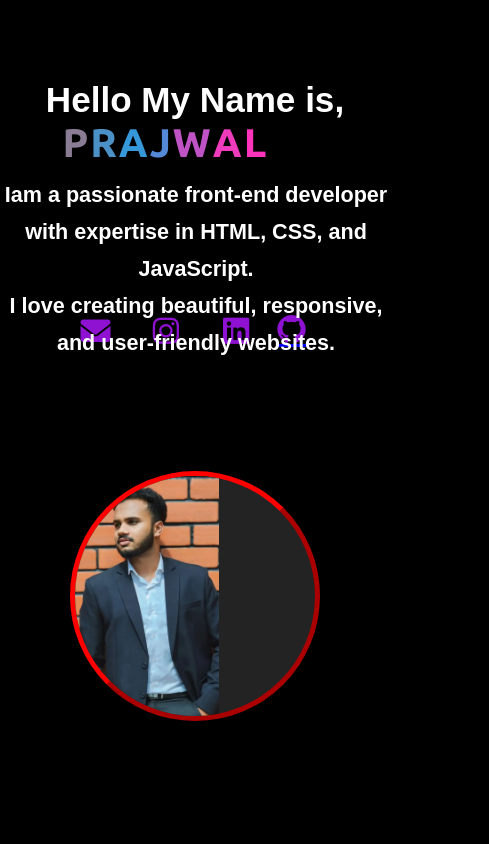
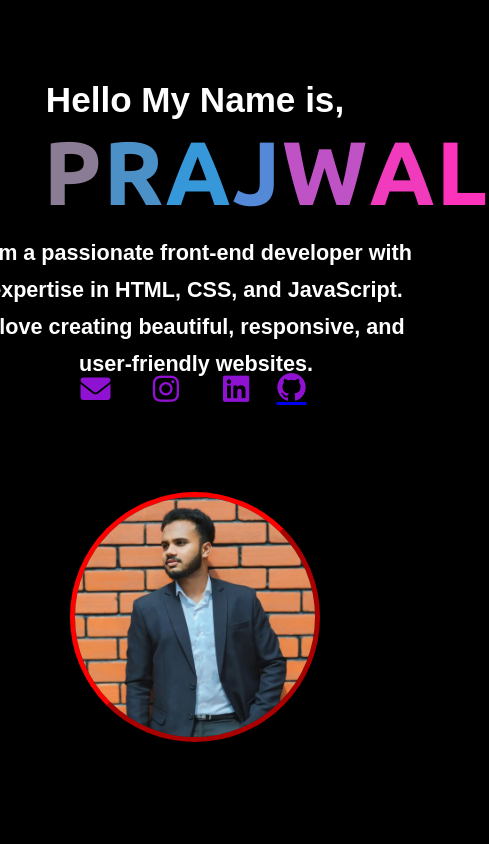
Before and after one commit to prajju-bangera/portfolio-main, a plain HTML site: page index.html in a window 390 px wide. Shown: the top 844 px of the page, 489 px wide, since content can reach past the window. Drawn offline with nearby package versions, Linux system fonts and the light colour scheme.

Commit message:
savechanges8feb27

```diff
--- a/style.css
+++ b/style.css
@@ -608,8 +608,13 @@ h2 {
     }
 
     .Hero h1 {
-        font-size: 80px;
-        letter-spacing: 5px;
+        font-size: 90px;
+        margin-left: 16%;
+    }
+
+    .Hero-right img {
+        width: 100%;
+
     }
 
     .Hero-right {
@@ -720,11 +725,13 @@ h2 {
     }
 
     .Hero h1 {
-        font-size: 40px;
+        font-size: 90px;
+        margin-left: 16%;
     }
 
     .Hero-right img {
-        width: 60%;
+        width: 100%;
+
     }
 
     .resume {
```
